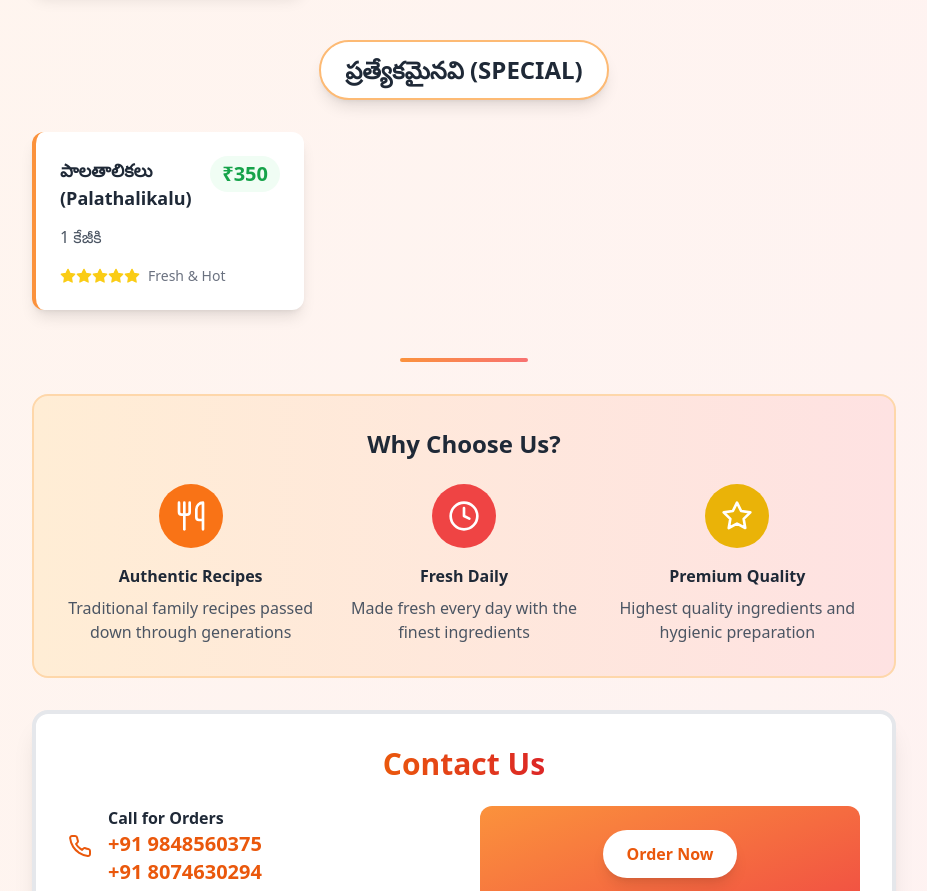
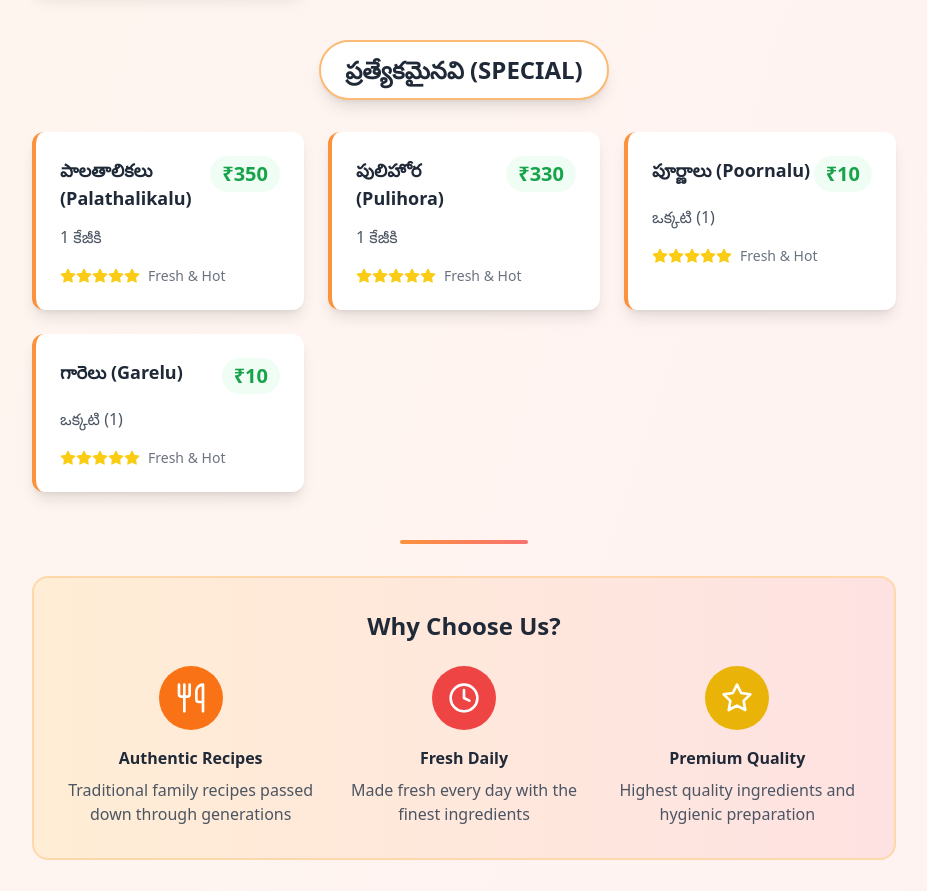
Before and after one commit to Nikhilsai2810/homefoods, a React (Vite) app: page / in a window 1280 px wide. Shown: the part 2480-3371 px from the top of the page, without its empty margins (176-1103 px from the left). Built offline with nearby package versions, Linux system fonts and the light colour scheme.

Commit message:
Updated App.tsx

```diff
--- a/src/App.tsx
+++ b/src/App.tsx
@@ -34,6 +34,9 @@ function App() {
     ],
     "ప్రత్యేకమైనవి (SPECIAL)": [
       { name: "పాలతాలికలు (Palathalikalu)", description: "1 కేజీకి", price: "₹350" },
+      { name: "పులిహోర  (Pulihora)", description: "1 కేజీకి", price: "₹330" },
+      { name: "పూర్ణాలు  (Poornalu)", description: "ఒక్కటి (1) ", price: "₹10" },
+      { name: "గారెలు  (Garelu)", description: "ఒక్కటి (1)", price: "₹10" },
     ],
   };
 
```
